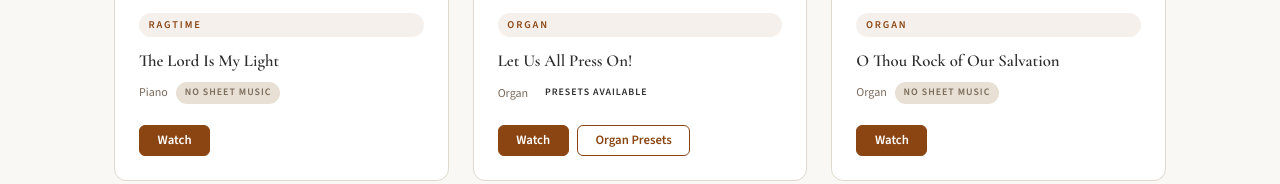
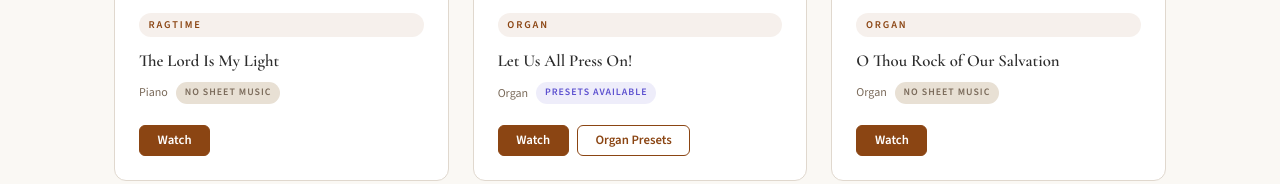
Before and after one commit to nelsonarrangements/music, a website built with Vite: page arrangements.html in a window 1280 px wide. Shown: the part 1415-1599 px from the top of the page. Built offline with nearby package versions, Linux system fonts and the light colour scheme.

```diff
--- a/src/css/components.css
+++ b/src/css/components.css
@@ -780,6 +780,11 @@
   background: var(--bg3);
 }
 
+.sheet-badge--pistonlink {
+    color: #5b4fcf;
+    background: rgba(91, 79, 207, 0.1);
+  }
+
 .arrangement-card__actions {
   display: flex;
   gap: var(--space-xs);
```
